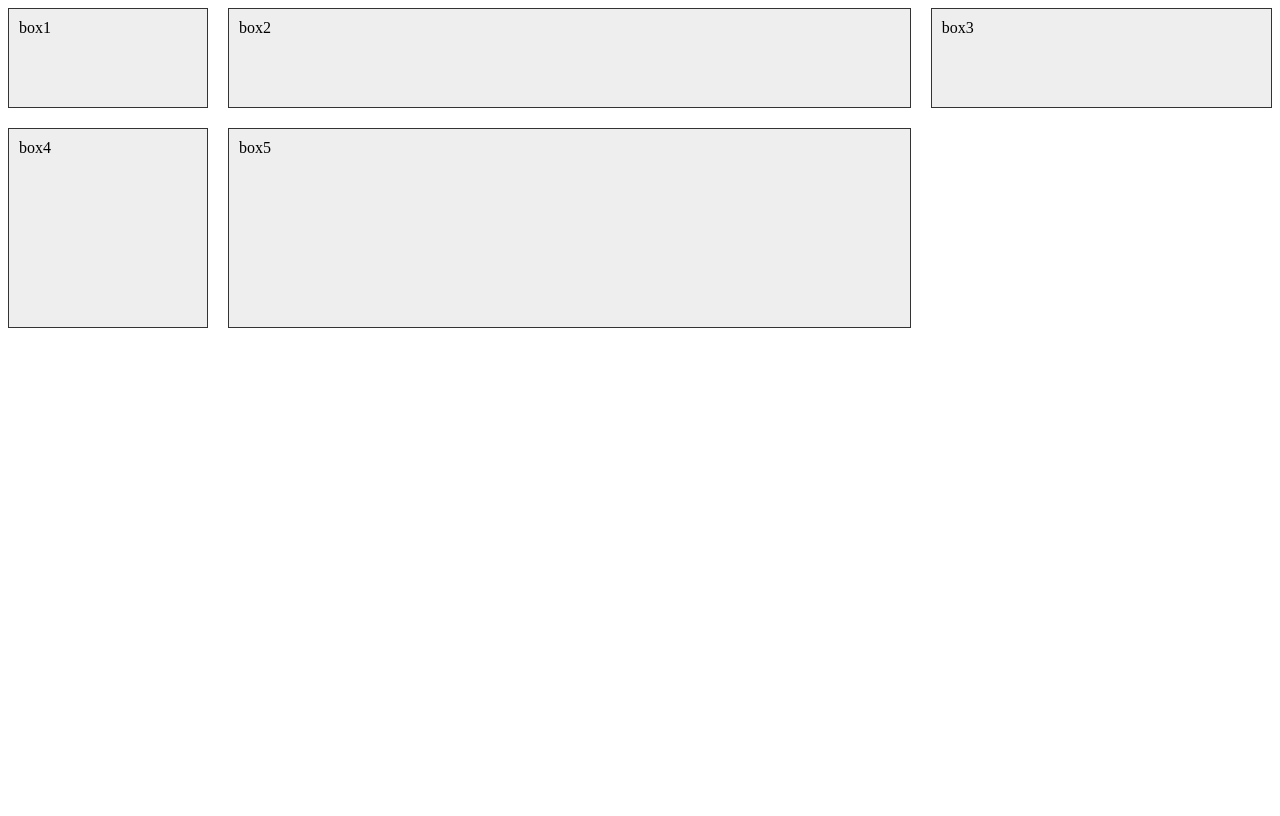
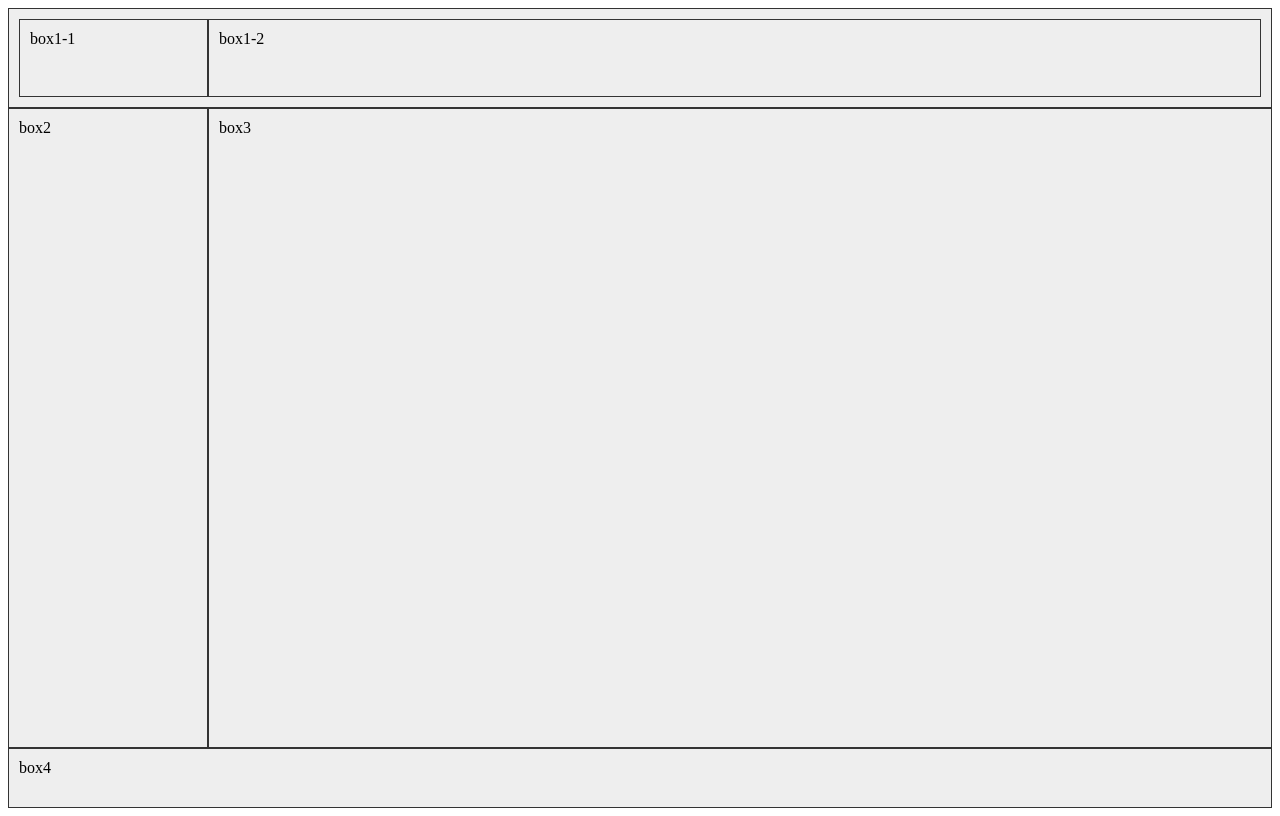
Before and after one commit to tanidashoya/HTML_CSS_practice, a plain HTML site: page CSSgrid/cssgrid.html in a window 1280 px wide. Drawn offline with Linux system fonts and the light colour scheme.

Commit message:
grid-area

```diff
--- a/CSSgrid/cssgrid.html
+++ b/CSSgrid/cssgrid.html
@@ -5,26 +5,66 @@
     <meta name="viewport" content="width=device-width, initial-scale=1.0">
     <title>Document</title>
     <style>
-        .container {
+        /* .container {
             display: grid;
-            grid-template-columns: 200px 2fr 1fr;
+            height: 100vh;
+            grid-template-columns: 200px 200px 200px;
             grid-template-rows: minmax(100px,auto) 200px;
-            gap: 20px;
+
         }
+
+        .box1 {
+            grid-column: 2/4;
+            grid-row:1/3;
+            z-index: 2;
+        }
+        .box2 {
+            grid-column: 2/span 1;
+            grid-row: 2/4 ;
+            z-index: 1;
+        } */
         .box {
             background-color: #eee;
             border: 1px solid #333;
             padding: 10px;
         }
+        .box1 {
+            grid-area: header ;
+        }
+        .box2 {
+            grid-area: sidebar;
+        }
+        .box3 {
+            grid-area: main;
+        }
+        .box4 {
+            grid-area: footer;
+        }
+        .container {
+            display:grid;
+            grid-template-areas:
+                    "header header"
+                    "sidebar main"
+                    "footer footer" ;
+            grid-template-columns: 200px 1fr;
+            grid-template-rows: 100px 1fr 60px;
+            height: 100vh;
+        }
+        .box1 {
+            display:grid;
+            grid-template-columns: subgrid;
+        }
     </style>
 </head>
 <body>
     <div class="container">
-        <div class="box box1">box1</div>
+        <div class="box box1">
+            <div class="box box1-1">box1-1</div>
+            <div class="box box1-2">box1-2</div>
+        </div>
         <div class="box box2">box2</div>
         <div class="box box3">box3</div>
         <div class="box box4">box4</div>
-        <div class="box box5">box5</div>
     </div>
 
 
```
Also changed, not shown: HTML.CSS2/flexbox.html (+1 -1 lines).
